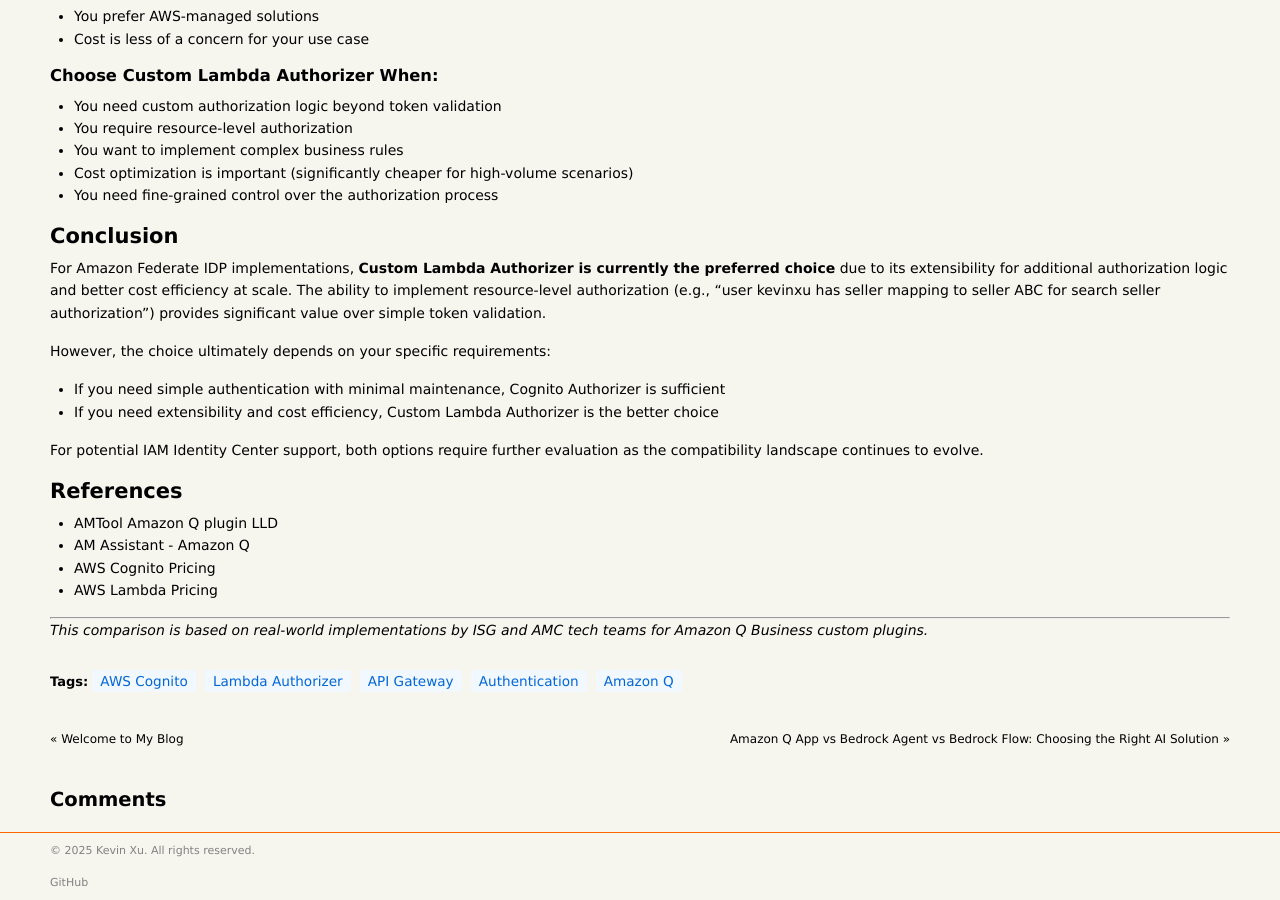
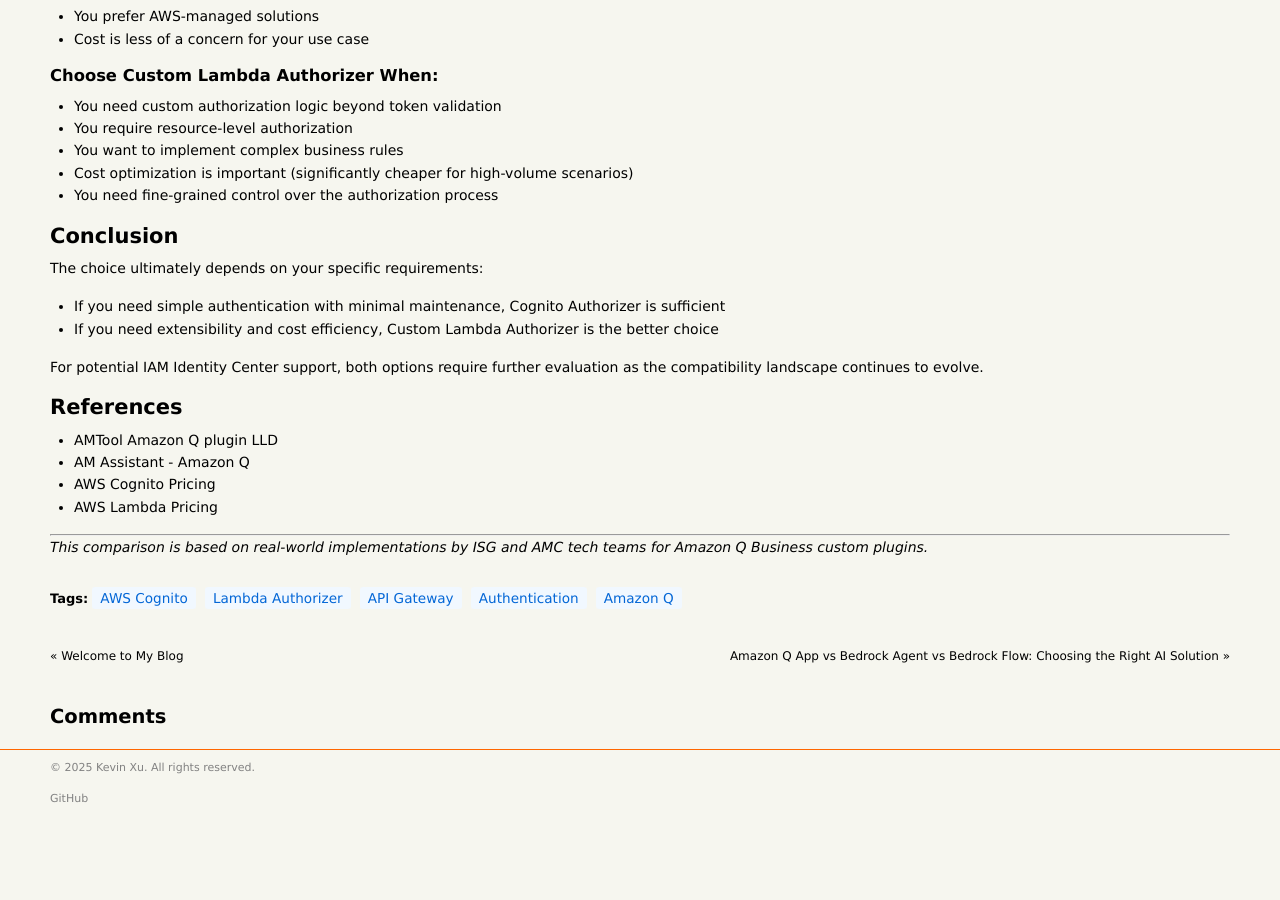
Before and after one commit to JKevinXu/github-blog, a Jekyll site: the page built from _posts/2025-04-02-aws-cognito-vs-api-gateway-authorizer.md, in a window 1280 px wide and 900 px high, scrolled down 2896 px. Built offline with Jekyll 4.4.1, drawn with Linux system fonts in a browser that asks for light colours; after the commit the page ends 3713 px from its top, so only the background shows below that.

Commit message:
Clarify Conclusion in AWS Cognito vs API Gateway Authorizer Post: Remove redundant statements and streamline the conclusion to emphasize the decision-making factors between Cognito Authorizer and Custom Lambda Authorizer.

```diff
--- a/_posts/2025-04-02-aws-cognito-vs-api-gateway-authorizer.md
+++ b/_posts/2025-04-02-aws-cognito-vs-api-gateway-authorizer.md
@@ -165,9 +165,7 @@
 
 ## Conclusion
 
-For Amazon Federate IDP implementations, **Custom Lambda Authorizer is currently the preferred choice** due to its extensibility for additional authorization logic and better cost efficiency at scale. The ability to implement resource-level authorization (e.g., "user kevinxu has seller mapping to seller ABC for search seller authorization") provides significant value over simple token validation.
-
-However, the choice ultimately depends on your specific requirements:
+The choice ultimately depends on your specific requirements:
 - If you need simple authentication with minimal maintenance, Cognito Authorizer is sufficient
 - If you need extensibility and cost efficiency, Custom Lambda Authorizer is the better choice
 
```
